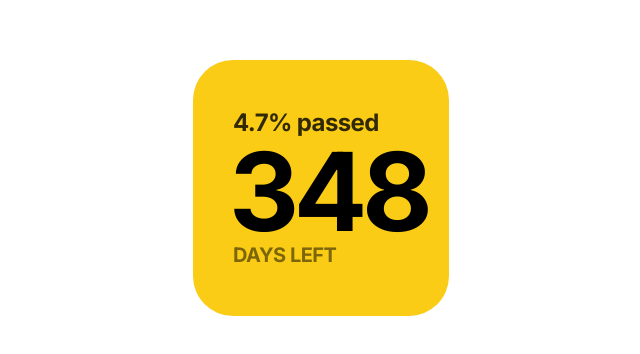
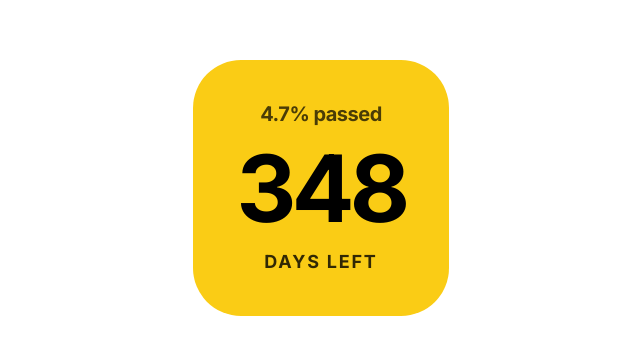
Before and after one commit to laifislove-blip/year_counter, a React (Vite) app: page / in a window 1280 px wide. Shown: the part 212-566 px from the top of the page, without its empty margins (319-959 px from the left). Built offline with nearby package versions, Linux system fonts and the light colour scheme.

Commit message:
Add files via upload

```diff
--- a/App.tsx
+++ b/App.tsx
@@ -6,7 +6,6 @@ const App: React.FC = () => {
   const [data, setData] = useState(getYearProgress());
 
   useEffect(() => {
-    // 실시간 업데이트를 위해 1분마다 갱신
     const timer = setInterval(() => {
       setData(getYearProgress());
     }, 60000);
@@ -14,8 +13,7 @@ const App: React.FC = () => {
   }, []);
 
   return (
-    <div className="min-h-screen w-full flex items-center justify-center bg-white">
-      {/* 다른 문구 없이 위젯 본체만 렌더링 */}
+    <div className="min-h-screen w-full flex items-center justify-center bg-white overflow-hidden">
       <Widget
         percentage={data.percentage}
         daysLeft={data.daysLeft}
--- a/components/Widget.tsx
+++ b/components/Widget.tsx
@@ -7,23 +7,27 @@ interface WidgetProps {
 
 const Widget: React.FC<WidgetProps> = ({ percentage, daysLeft }) => {
   return (
-    <div className="flex items-center justify-center">
-      {/* Notion 임베드 시 음영 문제를 방지하기 위해 모든 외부 shadow 및 glow 제거 */}
-      <div className="w-64 h-64 bg-[#facc15] rounded-[2.5rem] p-10 flex flex-col justify-center">
+    <div className="flex items-center justify-center p-4">
+      {/* Notion 환경에 최적화된 고정 사이즈 카드 */}
+      <div className="w-64 h-64 bg-[#facc15] rounded-[3rem] p-8 flex flex-col items-center justify-between text-center select-none">
 
-        {/* 첫 번째 줄: 진행률 % */}
-        <div className="mb-1">
-          <span className="text-black font-bold text-2xl tracking-tight opacity-80">
+        {/* 상단: 진행률 */}
+        <div className="mt-2">
+          <span className="text-black font-bold text-xl tracking-tight opacity-70">
             {percentage}% passed
           </span>
         </div>
 
-        {/* 두 번째 줄: 남은 일수 강조 */}
-        <div className="flex flex-col">
-          <span className="text-[6.8rem] font-bold text-black leading-[0.9] -ml-1 tracking-tighter">
+        {/* 중앙: 남은 일수 (가장 강조) */}
+        <div className="flex items-center justify-center h-full">
+          <span className="text-[5.8rem] font-bold text-black leading-none tracking-tighter">
             {daysLeft}
           </span>
-          <span className="text-black/50 font-bold text-xl tracking-tight uppercase">
+        </div>
+
+        {/* 하단: 레이블 */}
+        <div className="mb-2">
+          <span className="text-black font-extrabold text-lg tracking-[0.1em] uppercase opacity-80">
             days left
           </span>
         </div>
```
